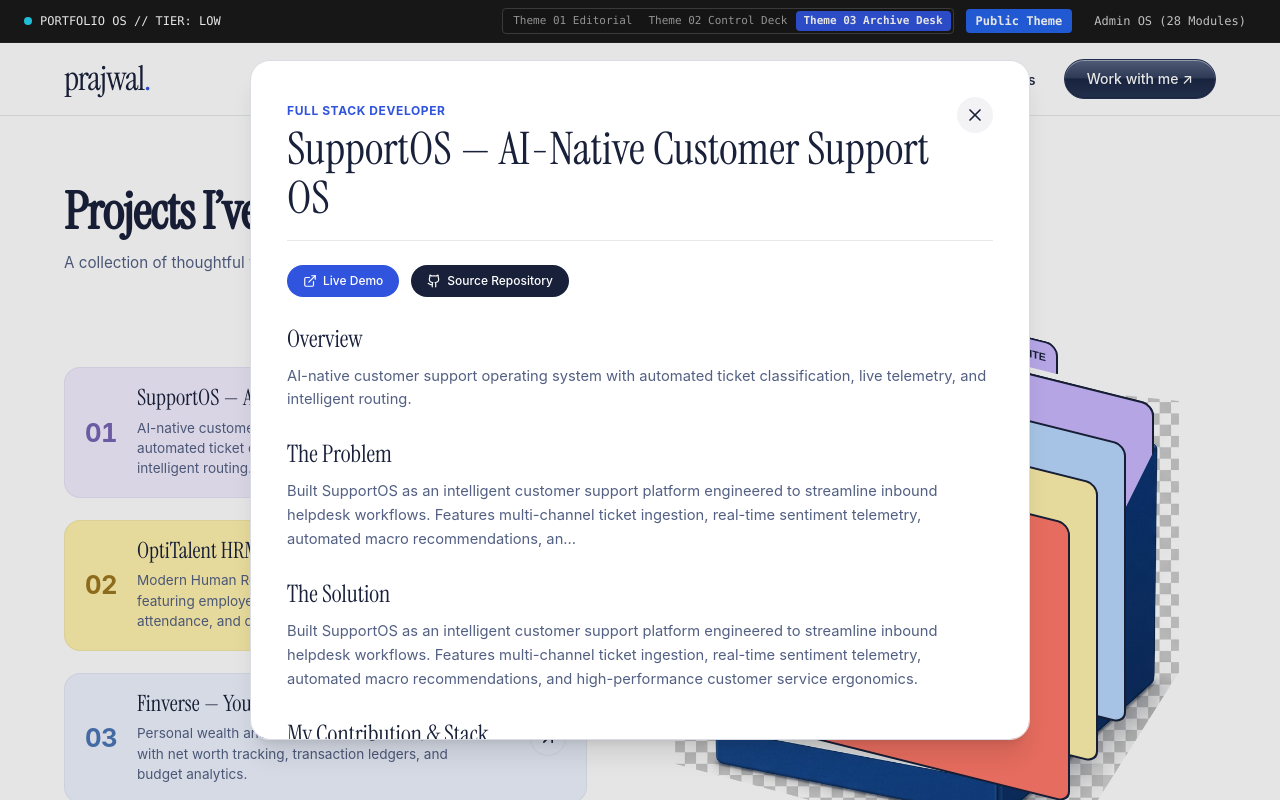
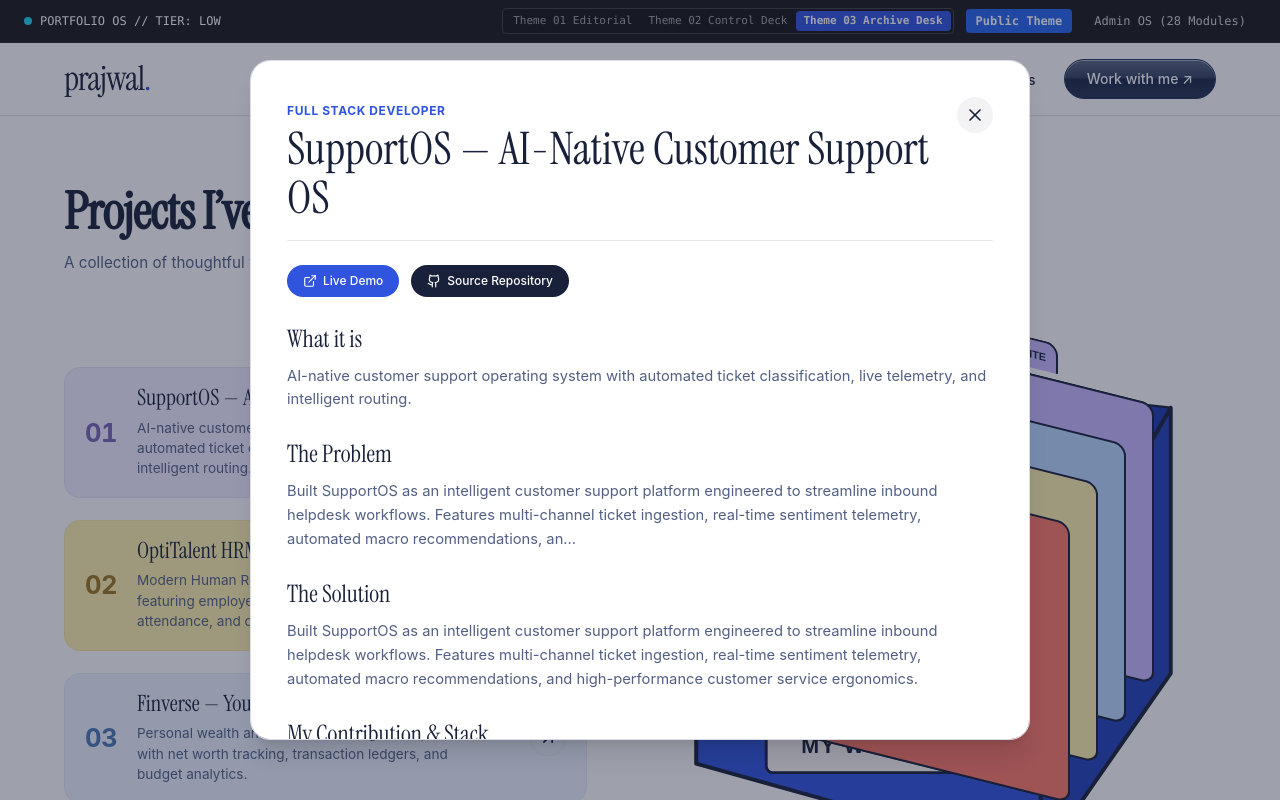
Before and after one commit to smhrimmy/re-start-portfolio-os, a React (Vite) app: page / in a window 1280 px wide. Both pictures are taken after a click on the button 325 px from the left and 432 px from the top of the page. Shown: the top 800 px of the page. Built offline with nearby package versions, Linux system fonts and the light colour scheme; no server answers; a web font is replaced by a local one.

Commit message:
feat(theme-03): build pure vector SVG 3D Archive Box and native dialog @starting-style animations

```diff
--- a/src/themes/theme-03/components/ArchiveBox.tsx
+++ b/src/themes/theme-03/components/ArchiveBox.tsx
@@ -27,16 +27,33 @@ export const ArchiveBox: React.FC<ArchiveBoxProps> = ({
           onHoverProject(null);
         }}
       >
-        {/* Back Box Shell (behind folders, z-index 0) */}
-        <img
-          className="box-back"
-          src="/assets/my-works-box.png"
-          alt=""
-          aria-hidden="true"
-        />
+        {/* 1. Back Shell SVG (z-index: 0 - Behind folders) */}
+        <svg
+          className="box-back absolute inset-0 w-full h-full pointer-events-none z-0"
+          viewBox="0 0 500 500"
+          fill="none"
+          xmlns="http://www.w3.org/2000/svg"
+        >
+          {/* Inner Back Wall */}
+          <polygon
+            points="40,190 195,45 460,75 345,275"
+            fill="#1E3BB3"
+            stroke="#18203A"
+            strokeWidth="2"
+            strokeLinejoin="round"
+          />
+          {/* Inner Floor */}
+          <polygon
+            points="40,390 345,475 460,310 345,275"
+            fill="#14257C"
+            stroke="#18203A"
+            strokeWidth="1.5"
+            strokeLinejoin="round"
+          />
+        </svg>
 
-        {/* Dynamic Folder Deck */}
-        <div className="folder-deck">
+        {/* 2. Folder Deck (z-index: 1..4 - Between Back and Front Shells) */}
+        <div className="folder-deck absolute inset-0">
           {projects.map((project, idx) => {
             const numStr = String(idx + 1).padStart(2, '0');
             const folderBg = theme03Tokens.folderColors[idx % theme03Tokens.folderColors.length];
@@ -48,13 +65,15 @@ export const ArchiveBox: React.FC<ArchiveBoxProps> = ({
             const topPercent = 21 - stepIdx * 7;
             const baseZIndex = projects.length - idx;
 
-            // Lift calculation
+            // Lift calculation:
+            // Targeted folder lifts -48px total; z-index boosted to 4 (strictly behind front shell z-index 5)
+            // Stage/List hover lifts all folders -14px
             let liftPx = 0;
             let currentZIndex = baseZIndex;
 
             if (isTargetHovered) {
               liftPx = -48;
-              currentZIndex = 4; // Raise highlighted folder z-index below front shell (5)
+              currentZIndex = 4;
             } else if (isStageHovered || activeHoverSlug !== null) {
               liftPx = -14;
             }
@@ -100,13 +119,67 @@ export const ArchiveBox: React.FC<ArchiveBoxProps> = ({
           })}
         </div>
 
-        {/* Front Box Shell (in front of folders, z-index 5) */}
-        <img
-          className="box-front"
-          src="/assets/my-works-box.png"
-          alt=""
-          aria-hidden="true"
-        />
+        {/* 3. Front Shell SVG (z-index: 5 ALWAYS - In front of folders) */}
+        <svg
+          className="box-front absolute inset-0 w-full h-full pointer-events-none z-5"
+          viewBox="0 0 500 500"
+          fill="none"
+          xmlns="http://www.w3.org/2000/svg"
+        >
+          {/* Front Outer Wall */}
+          <polygon
+            points="40,190 345,275 345,475 40,390"
+            fill="#3054DE"
+            stroke="#18203A"
+            strokeWidth="3.5"
+            strokeLinejoin="round"
+          />
+
+          {/* Right Outer Wall */}
+          <polygon
+            points="345,275 460,75 460,310 345,475"
+            fill="#2342B8"
+            stroke="#18203A"
+            strokeWidth="3.5"
+            strokeLinejoin="round"
+          />
+
+          {/* Handle Cutout on Front Wall */}
+          <rect
+            x="147"
+            y="305"
+            width="90"
+            height="26"
+            rx="13"
+            fill="#14257C"
+            stroke="#18203A"
+            strokeWidth="2.5"
+          />
+
+          {/* White Label Sticker "MY WORKS" */}
+          <rect
+            x="102"
+            y="350"
+            width="180"
+            height="48"
+            rx="6"
+            fill="#FAF8F5"
+            stroke="#18203A"
+            strokeWidth="2.5"
+          />
+          <text
+            x="192"
+            y="381"
+            fill="#18203A"
+            fontFamily="'Satoshi', sans-serif"
+            fontSize="19"
+            fontWeight="800"
+            letterSpacing="1.5"
+            textAnchor="middle"
+          >
+            MY WORKS
+          </text>
+        </svg>
       </div>
     </div>
   );
--- a/src/themes/theme-03/components/CaseStudyModal.tsx
+++ b/src/themes/theme-03/components/CaseStudyModal.tsx
@@ -45,12 +45,13 @@ export const CaseStudyModal: React.FC<CaseStudyModalProps> = ({
   return (
     <dialog
       ref={dialogRef}
+      id="case-overlay"
       onClick={handleBackdropClick}
       onCancel={(e) => {
         e.preventDefault();
         onClose();
       }}
-      className="m-auto backdrop:bg-[#18203A]/42 max-w-[780px] w-[calc(100%-32px)] max-h-[85svh] p-6 sm:p-9 bg-white text-[#18203A] border border-[#D9DCE4] rounded-[20px] shadow-xl overflow-y-auto outline-none"
+      className="case-study-dialog m-auto backdrop:bg-[#18203A]/42 max-w-[780px] w-[calc(100%-32px)] max-h-[85svh] p-6 sm:p-9 bg-white text-[#18203A] border border-[#D9DCE4] rounded-[20px] shadow-xl overflow-y-auto outline-none"
     >
       <div className="relative flex flex-col gap-6">
         {/* Header Bar */}
@@ -105,7 +106,7 @@ export const CaseStudyModal: React.FC<CaseStudyModalProps> = ({
         {/* Overview */}
         <div className="space-y-2">
           <h3 className="font-serif-instrument text-[1.5rem] font-normal text-[#18203A]">
-            Overview
+            What it is
           </h3>
           <p className="font-sans-satoshi text-[0.92rem] text-[#536083] leading-relaxed">
             {project.summary || "Case study detailing product goals, design architecture, and engineering implementation."}
--- a/src/themes/theme-03/styles/theme03.css
+++ b/src/themes/theme-03/styles/theme03.css
@@ -57,7 +57,7 @@
 .stagger-3 { transition-delay: 0.15s; }
 .stagger-4 { transition-delay: 0.20s; }
 
-/* Archive Box Container & Stage (THE BOLD MOMENT) */
+/* Archive Box Container & Stage (THE BOLD MOMENT - PURE VECTOR SVG BOX) */
 .archive-container {
   width: 100%;
   max-width: 570px;
@@ -72,41 +72,6 @@
   width: 100%;
   isolation: isolate;
   container-type: inline-size;
-}
-
-.archive-stage img.box-back,
-.archive-stage img.box-front {
-  position: absolute;
-  inset: 0;
-  width: 100%;
-  height: 100%;
-  object-fit: contain;
-  pointer-events: none;
-  filter: none;
-}
-
-.archive-stage img.box-back {
-  z-index: 0;
-  clip-path: polygon(
-    4.3% 43%,
-    39.2% 8.2%,
-    93.4% 13.8%,
-    93.4% 61.8%,
-    71.6% 96.2%,
-    4.3% 78%
-  );
-}
-
-.archive-stage img.box-front {
-  z-index: 5;
-  clip-path: polygon(
-    4.3% 43%,
-    71.5% 57.8%,
-    93.4% 13.8%,
-    93.4% 61.8%,
-    71.6% 96.2%,
-    4.3% 78%
-  );
 }
 
 .folder-deck {
@@ -193,6 +158,45 @@
   100% { transform: rotate(var(--rest-rot, 0deg)); }
 }
 
+/* --- NATIVE DIALOG FADE + SCALE ANIMATION VIA @starting-style --- */
+dialog.case-study-dialog {
+  opacity: 0;
+  transform: scale(0.95) translateY(10px);
+  transition: opacity 0.25s cubic-bezier(0.16, 1, 0.3, 1),
+              transform 0.25s cubic-bezier(0.16, 1, 0.3, 1),
+              overlay 0.25s allow-discrete,
+              display 0.25s allow-discrete;
+}
+
+dialog.case-study-dialog[open] {
+  opacity: 1;
+  transform: scale(1) translateY(0px);
+}
+
+@starting-style {
+  dialog.case-study-dialog[open] {
+    opacity: 0;
+    transform: scale(0.95) translateY(10px);
+  }
+}
+
+dialog.case-study-dialog::backdrop {
+  background-color: rgba(24, 32, 58, 0);
+  transition: background-color 0.25s ease,
+              overlay 0.25s allow-discrete,
+              display 0.25s allow-discrete;
+}
+
+dialog.case-study-dialog[open]::backdrop {
+  background-color: rgba(24, 32, 58, 0.42);
+}
+
+@starting-style {
+  dialog.case-study-dialog[open]::backdrop {
+    background-color: rgba(24, 32, 58, 0);
+  }
+}
+
 @media (prefers-reduced-motion: reduce) {
   .process-sticker:hover {
     animation: none;
@@ -204,6 +208,9 @@
     transition: none !important;
     opacity: 1 !important;
     transform: none !important;
+  }
+  dialog.case-study-dialog {
+    transition: none !important;
   }
 }
 
```
